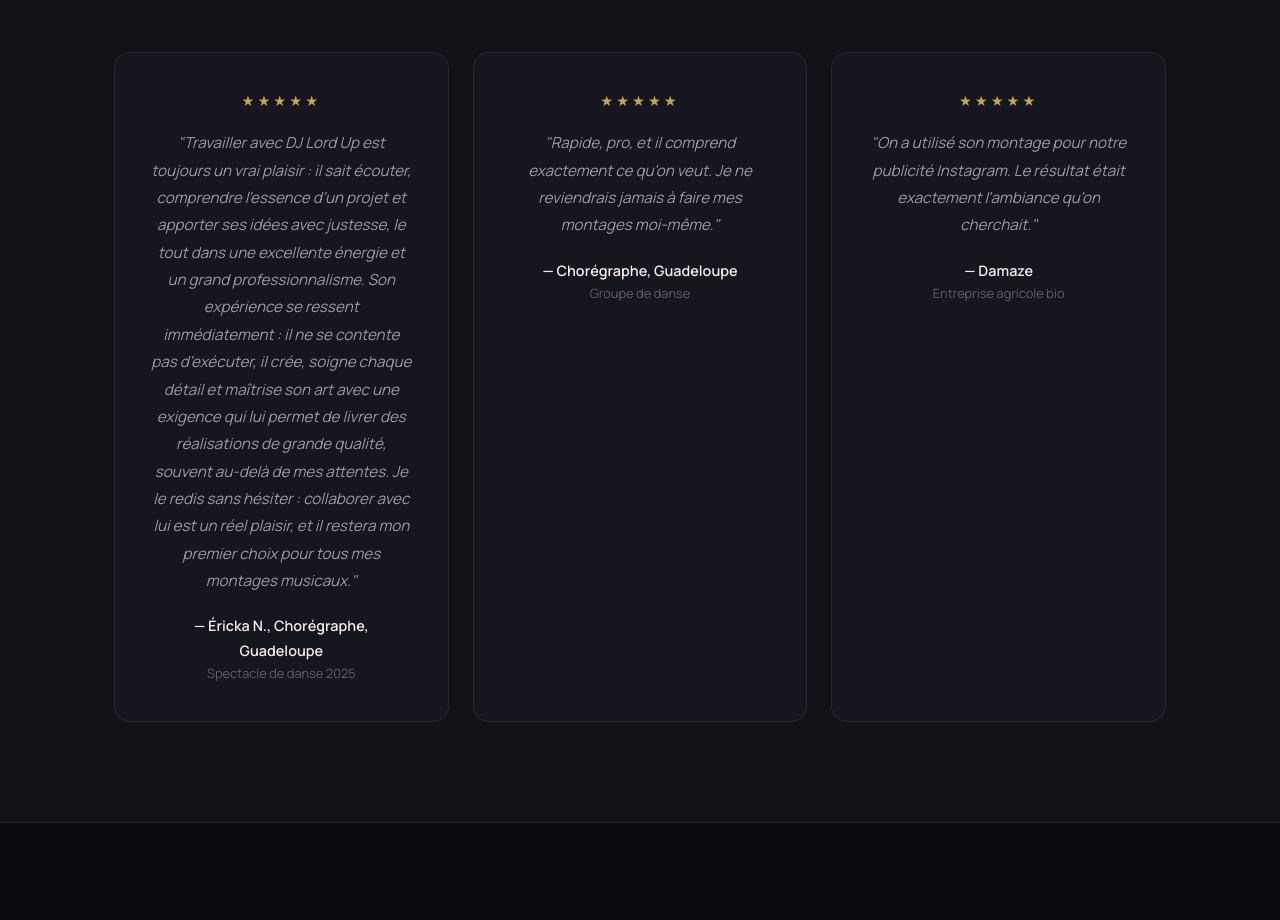
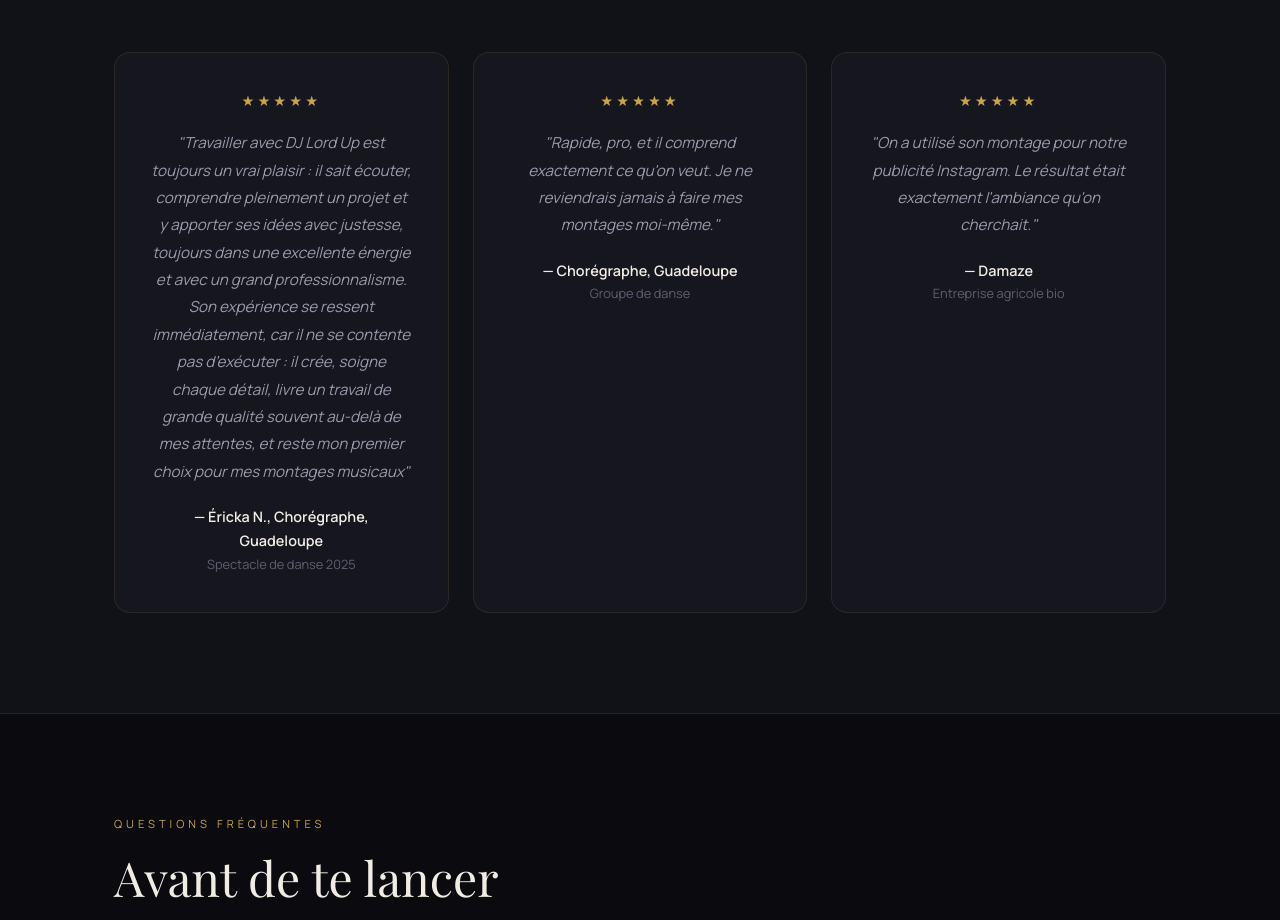
Before and after one commit to djlordup/djlordup-site, a plain HTML site: page index.html in a window 1280 px wide. Shown: the part 3680-4600 px from the top of the page. Drawn offline with nearby package versions, Linux system fonts and the light colour scheme; a web font is replaced by a local one.

Commit message:
index.html

```diff
--- a/index.html
+++ b/index.html
@@ -685,9 +685,8 @@ footer a {
     <div class="testimonial-grid">
       <div class="testimonial-card reveal">
         <div class="testimonial-stars">★★★★★</div>
-        <div class="testimonial-text">"Travailler avec DJ Lord Up est toujours un vrai plaisir : il sait écouter, comprendre l’essence d’un projet et apporter ses idées avec justesse, le tout dans une excellente énergie et un grand professionnalisme.
-Son expérience se ressent immédiatement : il ne se contente pas d’exécuter, il crée, soigne chaque détail et maîtrise son art avec une exigence qui lui permet de livrer des réalisations de grande qualité, souvent au-delà de mes attentes.
-Je le redis sans hésiter : collaborer avec lui est un réel plaisir, et il restera mon premier choix pour tous mes montages musicaux."</div>
+        <div class="testimonial-text">"Travailler avec DJ Lord Up est toujours un vrai plaisir : il sait écouter, comprendre pleinement un projet et y apporter ses idées avec justesse, toujours dans une excellente énergie et avec un grand professionnalisme.
+Son expérience se ressent immédiatement, car il ne se contente pas d’exécuter : il crée, soigne chaque détail, livre un travail de grande qualité souvent au-delà de mes attentes, et reste mon premier choix pour mes montages musicaux"</div>
         <div class="testimonial-author">— Éricka N., Chorégraphe, Guadeloupe</div>
         <div class="testimonial-role">Spectacle de danse 2025</div>
       </div>
```
